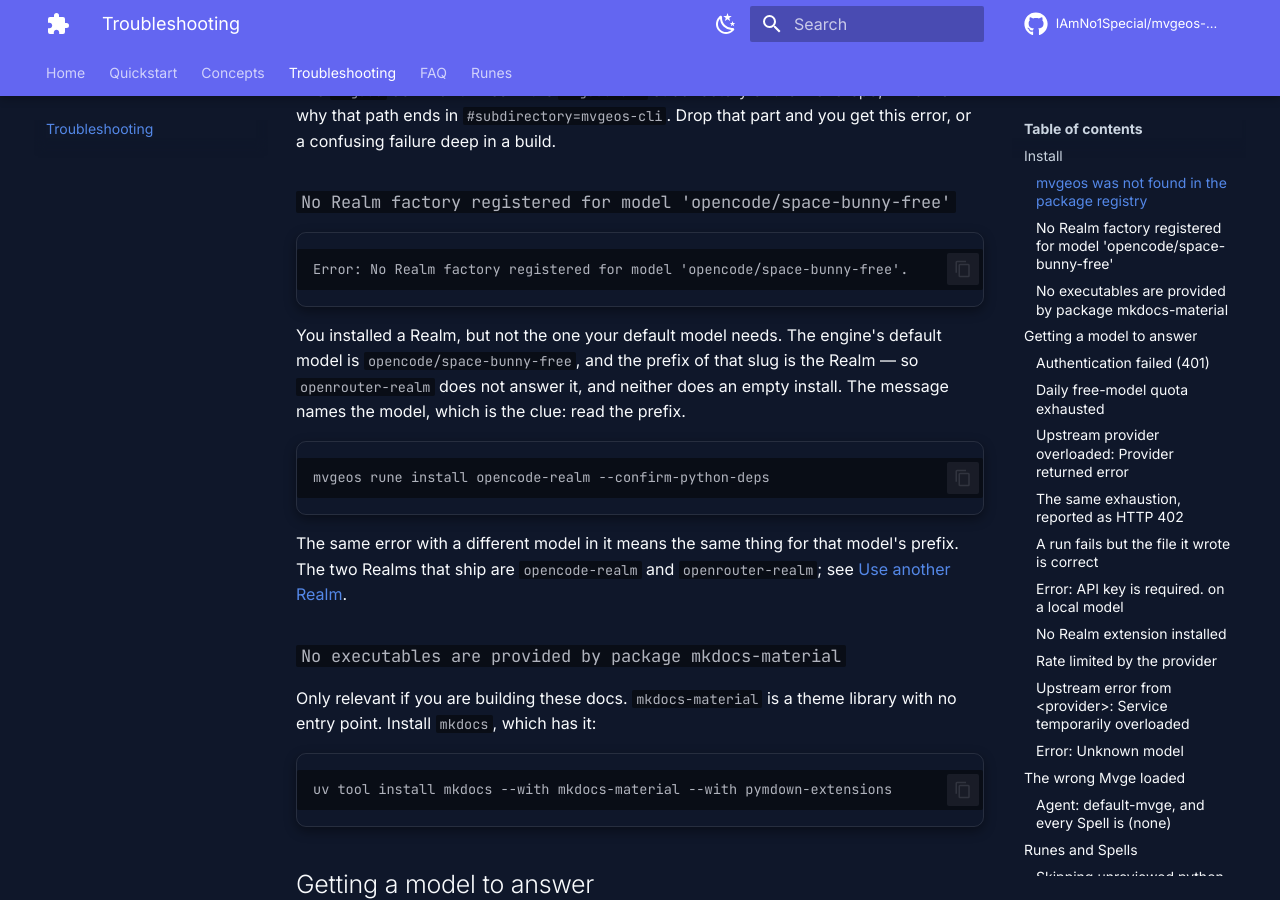
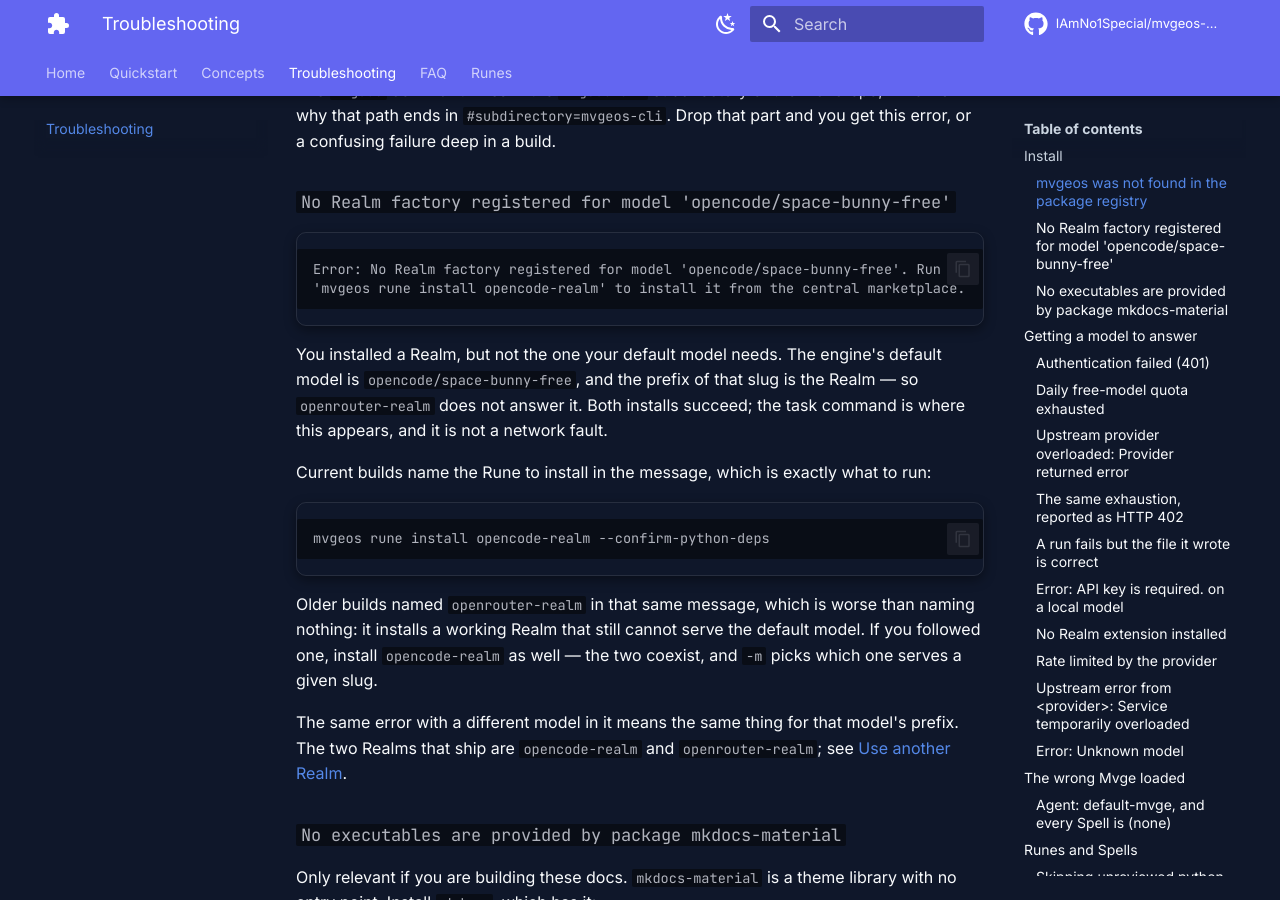
Before and after one commit to IAmNo1Special/mvgeos-marketplace, an MkDocs documentation site: the page built from docs/troubleshooting.md, in a window 1280 px wide and 900 px high, scrolled down 1001 px. Built offline with MkDocs 1.6.1 and Material for MkDocs 9.7.7, drawn with Linux system fonts in a browser that asks for light colours; comment, search, counter and statistics services are not loaded.

Commit message:
docs: paste the real no-Realm-registered error, including its remedy
Reproduced the defect the quickstart used to walk a reader into, on a clean
$HOME with no credentials and no TTY. The old recipe:

  uvx mvgeos rune install openrouter-realm --confirm-python-deps   EXIT=0
  uvx mvgeos mvge install coding_mvge                             EXIT=0
  uvx mvgeos --agent-name coding_mvge "Create a file ..."         EXIT=1
  Error: No Realm factory registered for model 'opencode/space-bunny-free'. Run
  'mvgeos rune install opencode-realm' to install it from the central marketplace.
  NO FILE

One correction to the issue's account of this: current builds name the correct
Rune in the remedy, which the previous text here claimed they did not. The
remedy was right; the docs contradicted it. That is the actual trap -- an older
page told you to install the other one -- so the text says that instead.

Also: older builds named openrouter-realm in that same message, which is worse
than naming nothing, and the two Realms coexist.

mkdocs build --strict: EXIT=0.

Co-Authored-By: Paperclip <noreply@paperclip.ing>

````diff
--- a/docs/troubleshooting.md
+++ b/docs/troubleshooting.md
@@ -45,17 +45,26 @@ part and you get this error, or a confusing failure deep in a build.
 ### `No Realm factory registered for model 'opencode/space-bunny-free'`
 
 ```text
-Error: No Realm factory registered for model 'opencode/space-bunny-free'.
+Error: No Realm factory registered for model 'opencode/space-bunny-free'. Run
+'mvgeos rune install opencode-realm' to install it from the central marketplace.
 ```
 
 You installed a Realm, but not the one your default model needs. The engine's
-default model is `opencode/space-bunny-free`, and the prefix of that slug is
-the Realm — so `openrouter-realm` does not answer it, and neither does an empty
-install. The message names the model, which is the clue: read the prefix.
+default model is `opencode/space-bunny-free`, and the prefix of that slug is the
+Realm — so `openrouter-realm` does not answer it. Both installs succeed; the
+task command is where this appears, and it is not a network fault.
+
+Current builds name the Rune to install in the message, which is exactly what to
+run:
 
 ```bash
 mvgeos rune install opencode-realm --confirm-python-deps
 ```
+
+Older builds named `openrouter-realm` in that same message, which is worse than
+naming nothing: it installs a working Realm that still cannot serve the default
+model. If you followed one, install `opencode-realm` as well — the two coexist,
+and `-m` picks which one serves a given slug.
 
 The same error with a different model in it means the same thing for that
 model's prefix. The two Realms that ship are `opencode-realm` and
````
Also changed, not shown: docs/quickstart.md (+9 -2 lines).
